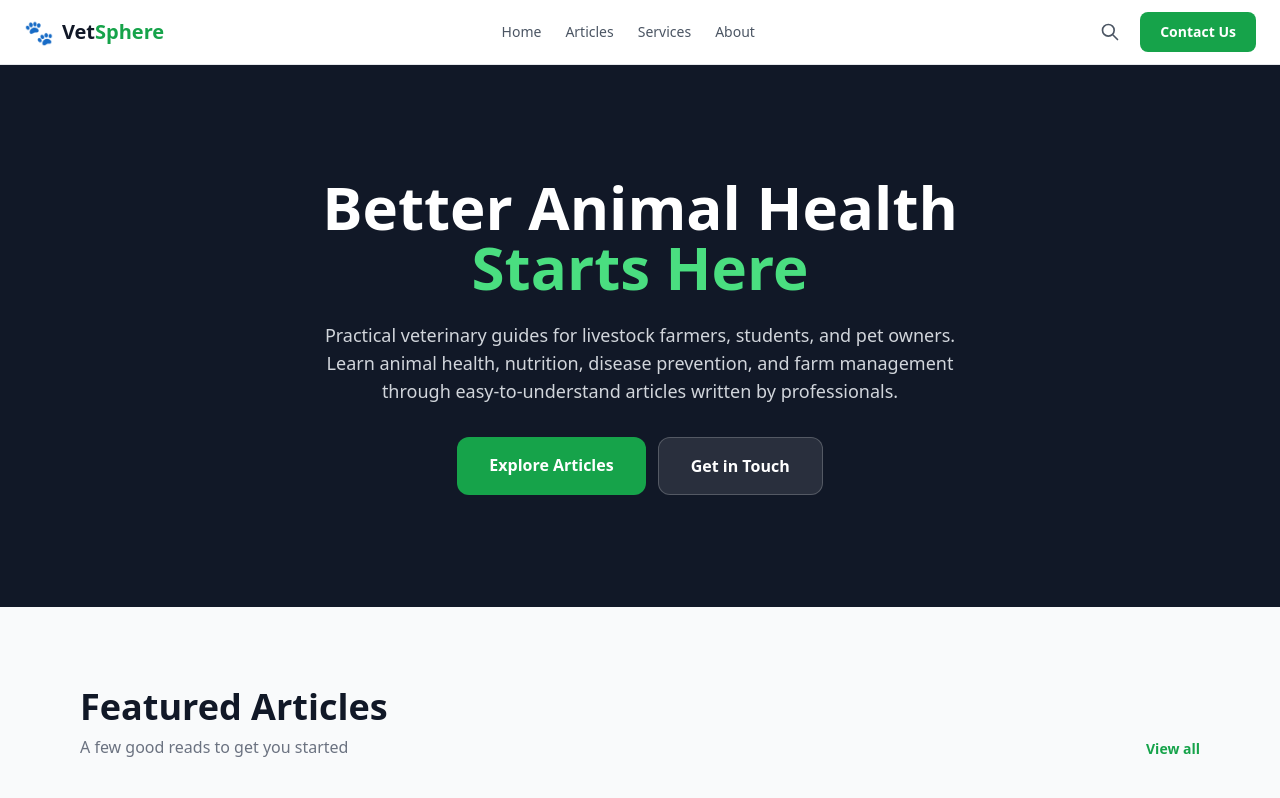
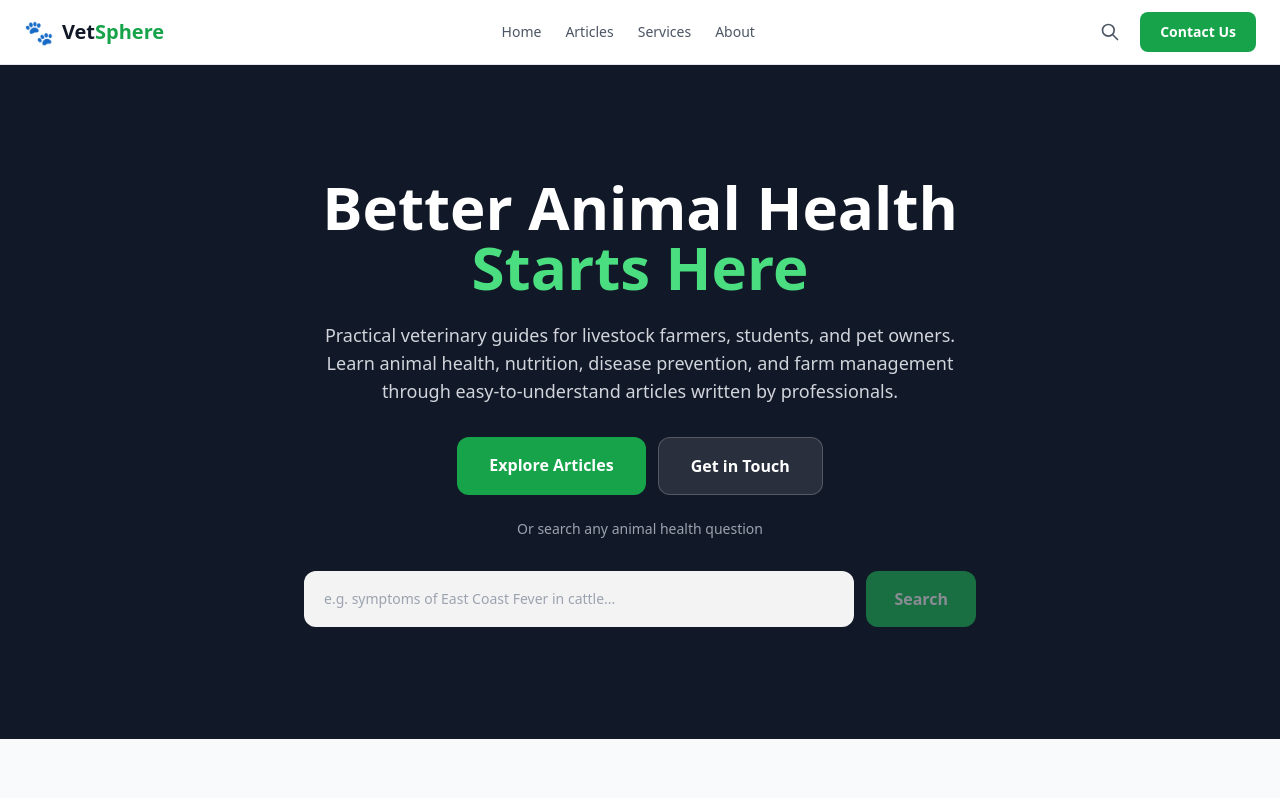
Before and after one commit to mathewschilongo099/VetSphere, a Next.js app: page / in a window 1280 px wide. Shown: the top 798 px of the page. Built offline with nearby package versions, Linux system fonts and the light colour scheme.

Commit message:
Update page.tsx

```diff
--- a/src/app/page.tsx
+++ b/src/app/page.tsx
@@ -1,5 +1,6 @@
 import { getFeaturedPosts } from '@/lib/blog';
 import ArticleCard from '@/components/content/ArticleCard';
+import AnimalSearch from '@/components/AnimalSearch';
 
 export default async function HomePage() {
   const featuredPosts = getFeaturedPosts(3);
@@ -26,6 +27,10 @@ export default async function HomePage() {
                 Get in Touch
               </a>
             </div>
+            <div className="mt-6">
+              <p className="text-gray-400 text-sm mb-2">Or search any animal health question</p>
+              <AnimalSearch />
+            </div>
           </div>
         </div>
       </section>
@@ -38,11 +43,8 @@ export default async function HomePage() {
               <h2 className="text-3xl sm:text-4xl font-extrabold text-gray-900">Featured Articles</h2>
               <p className="text-gray-500 mt-2">A few good reads to get you started</p>
             </div>
-            <a href="/articles" className="text-green-600 font-semibold text-sm hover:underline shrink-0">
-              View all
-            </a>
+            <a href="/articles" className="text-green-600 font-semibold text-sm hover:underline shrink-0">View all</a>
           </div>
-
           {featuredPosts.length > 0 ? (
             <div className="grid grid-cols-1 sm:grid-cols-2 lg:grid-cols-3 gap-6">
               {featuredPosts.map(post => (
@@ -52,7 +54,6 @@ export default async function HomePage() {
           ) : (
             <p className="text-center text-gray-400 py-16">No featured articles yet. Check back soon.</p>
           )}
-
           <div className="text-center mt-12">
             <a href="/articles" className="inline-block bg-gray-900 hover:bg-gray-800 text-white px-10 py-4 rounded-xl font-bold transition">
               Browse All Articles
@@ -92,12 +93,8 @@ export default async function HomePage() {
           <h2 className="text-3xl sm:text-4xl font-extrabold text-white mb-4">Have a question about your animals?</h2>
           <p className="text-green-100 mb-8 text-base sm:text-lg">Browse our articles or reach out and we will be happy to help.</p>
           <div className="flex flex-col sm:flex-row gap-4 justify-center">
-            <a href="/articles" className="bg-white text-green-700 font-bold px-8 py-4 rounded-xl hover:bg-green-50 transition text-center">
-              Read Articles
-            </a>
-            <a href="/contact" className="border-2 border-white text-white font-bold px-8 py-4 rounded-xl hover:bg-white/10 transition text-center">
-              Contact Us
-            </a>
+            <a href="/articles" className="bg-white text-green-700 font-bold px-8 py-4 rounded-xl hover:bg-green-50 transition text-center">Read Articles</a>
+            <a href="/contact" className="border-2 border-white text-white font-bold px-8 py-4 rounded-xl hover:bg-white/10 transition text-center">Contact Us</a>
           </div>
         </div>
       </section>
```
